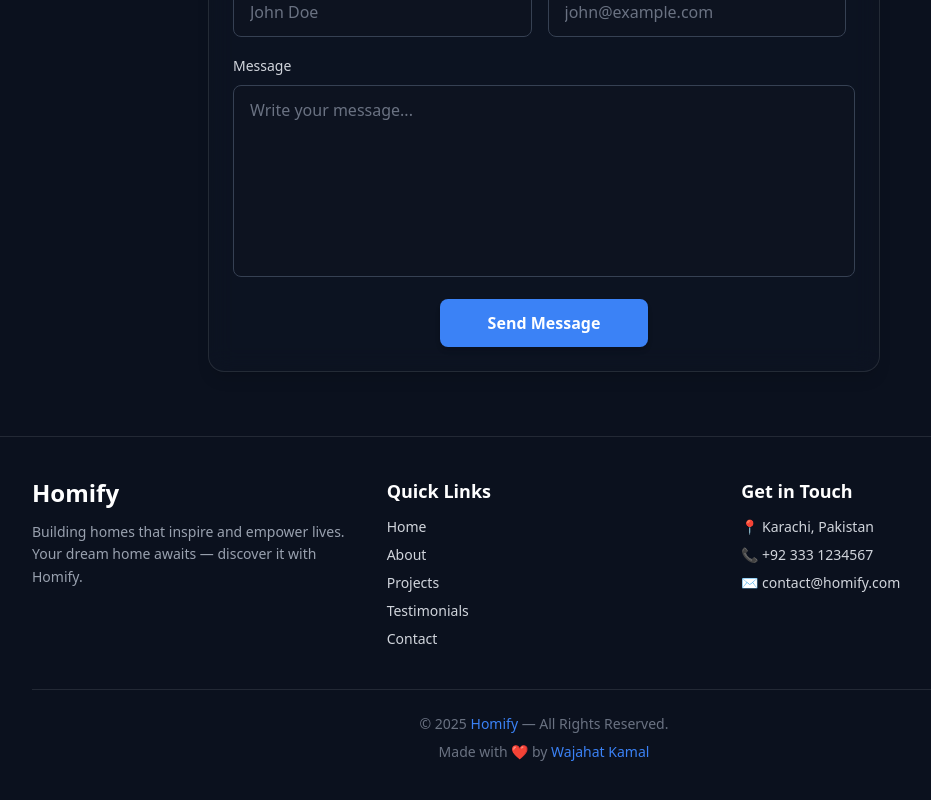
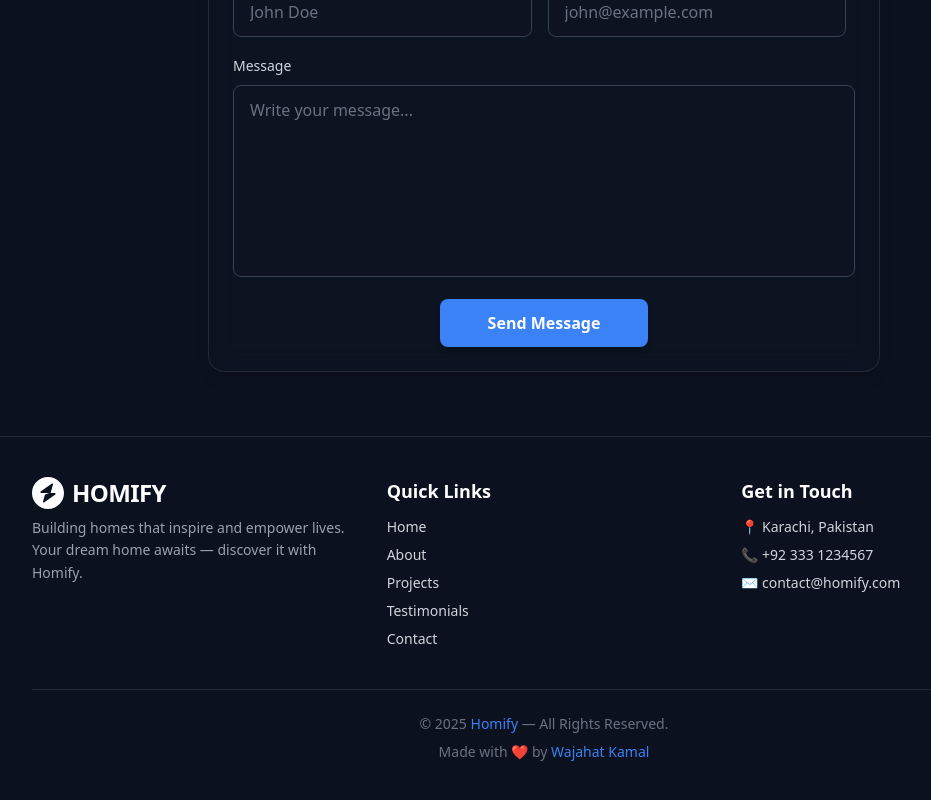
Before and after one commit to wajahat-kamal/Foodify-Nextjs, a Next.js app: page / in a window 1280 px wide. Shown: the part 3394-4194 px from the top of the page, without its empty margins (96-1027 px from the left). Built offline with nearby package versions, Linux system fonts and the light colour scheme.

Commit message:
Enhance Footer component by updating branding with logo and title, improving visual appeal and user engagement.

```diff
--- a/components/Footer.tsx
+++ b/components/Footer.tsx
@@ -6,7 +6,10 @@ const Footer = () => {
       <div className="grid grid-cols-1 sm:grid-cols-2 lg:grid-cols-3 gap-10">
         {/* Brand Section */}
         <div>
-          <h2 className="text-2xl font-bold text-white mb-3">Homify</h2>
+        <div className="flex items-center gap-2 cursor-pointer select-none mb-2">
+          <img src="/logo.svg" alt="Homify" className="w-8 h-8 object-contain" />
+          <h1 className="text-2xl font-bold text-white tracking-tight">HOMIFY</h1>
+        </div>
           <p className="text-gray-400 text-sm leading-relaxed">
             Building homes that inspire and empower lives. Your dream home
             awaits — discover it with Homify.
--- a/components/Header.tsx
+++ b/components/Header.tsx
@@ -8,7 +8,6 @@ function Header() {
       className="relative h-screen w-full bg-cover bg-center flex flex-col items-center justify-center text-center overflow-hidden"
       style={{ backgroundImage: "url('header_img.png')" }}
     >
-
       {/* Navbar */}
       <Navbar />
 
```
